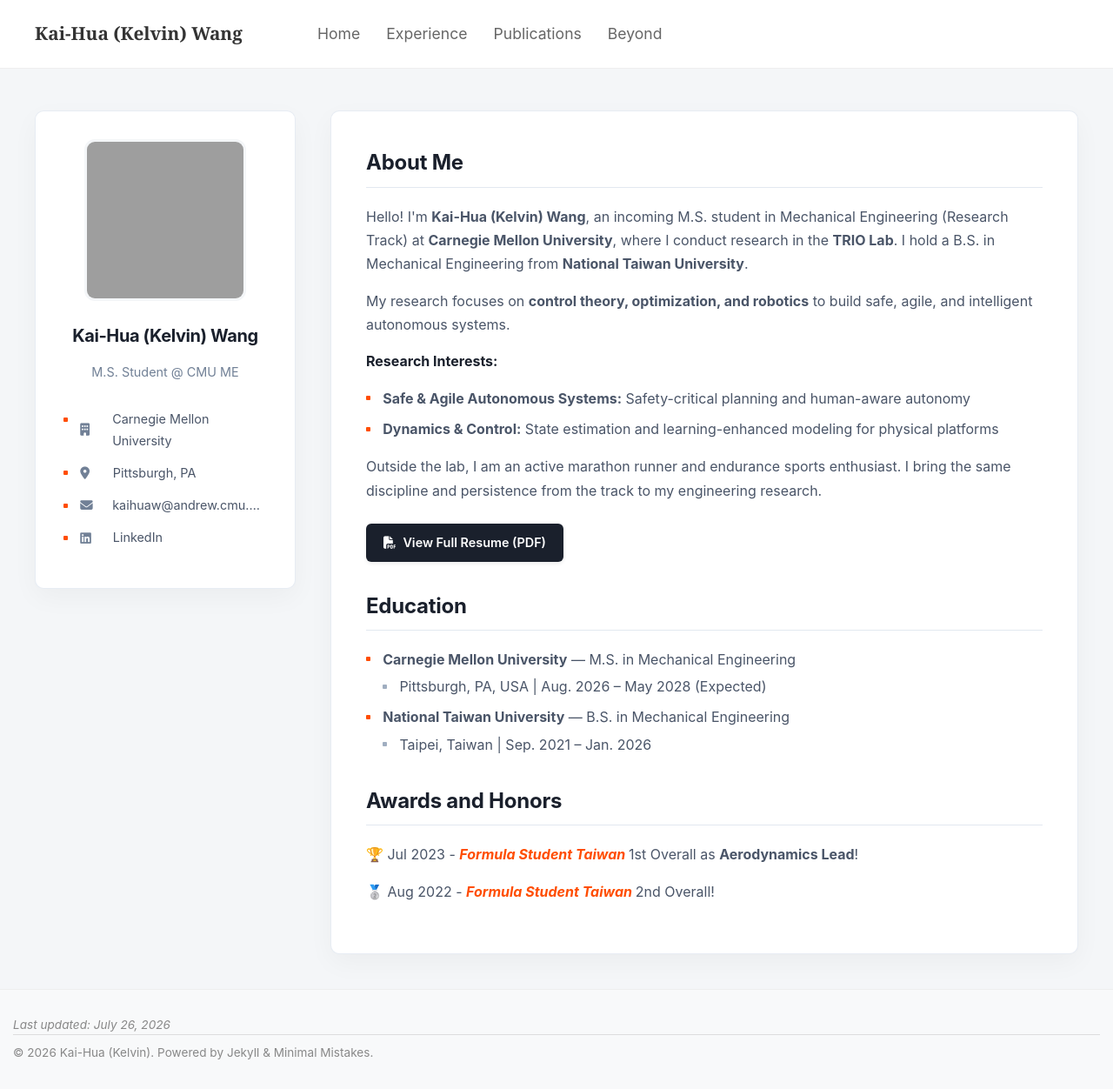
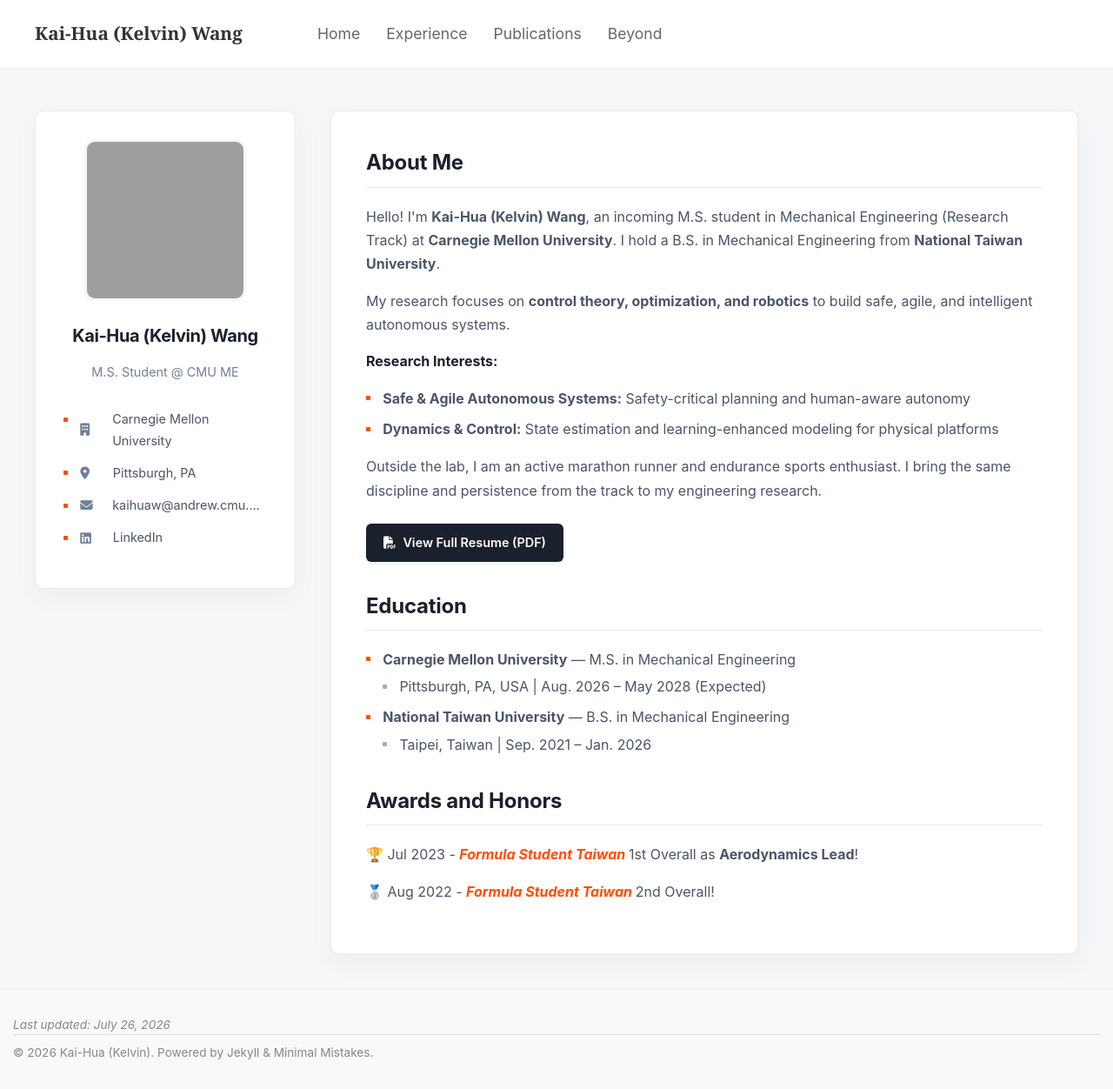
Before and after one commit to Kelvin1106/Kelvin1106.github.io, a Jekyll site: the page built from pages/home.md, in a window 1280 px wide and 1252 px high. Shown: the whole window at 87% size. Built offline with Jekyll 4.4.1, drawn with Linux system fonts in a browser that asks for light colours; grey boxes are pictures that could not be loaded.

Commit message:
Update home.md

```diff
--- a/pages/home.md
+++ b/pages/home.md
@@ -264,7 +264,7 @@ ul ul li::before {
       <!-- About Me Section -->
       <h3 class="experience-section-title">About Me</h3>
       <p style="line-height: 1.7; color: #4A5568;">
-        Hello! I'm <strong>Kai-Hua (Kelvin) Wang</strong>, an incoming M.S. student in Mechanical Engineering (Research Track) at <strong>Carnegie Mellon University</strong>, where I conduct research in the <strong>TRIO Lab</strong>. I hold a B.S. in Mechanical Engineering from <strong>National Taiwan University</strong>.
+        Hello! I'm <strong>Kai-Hua (Kelvin) Wang</strong>, an incoming M.S. student in Mechanical Engineering (Research Track) at <strong>Carnegie Mellon University</strong>. I hold a B.S. in Mechanical Engineering from <strong>National Taiwan University</strong>.
       </p>
       <p style="line-height: 1.7; color: #4A5568;">
         My research focuses on <strong>control theory, optimization, and robotics</strong> to build safe, agile, and intelligent autonomous systems.
```
